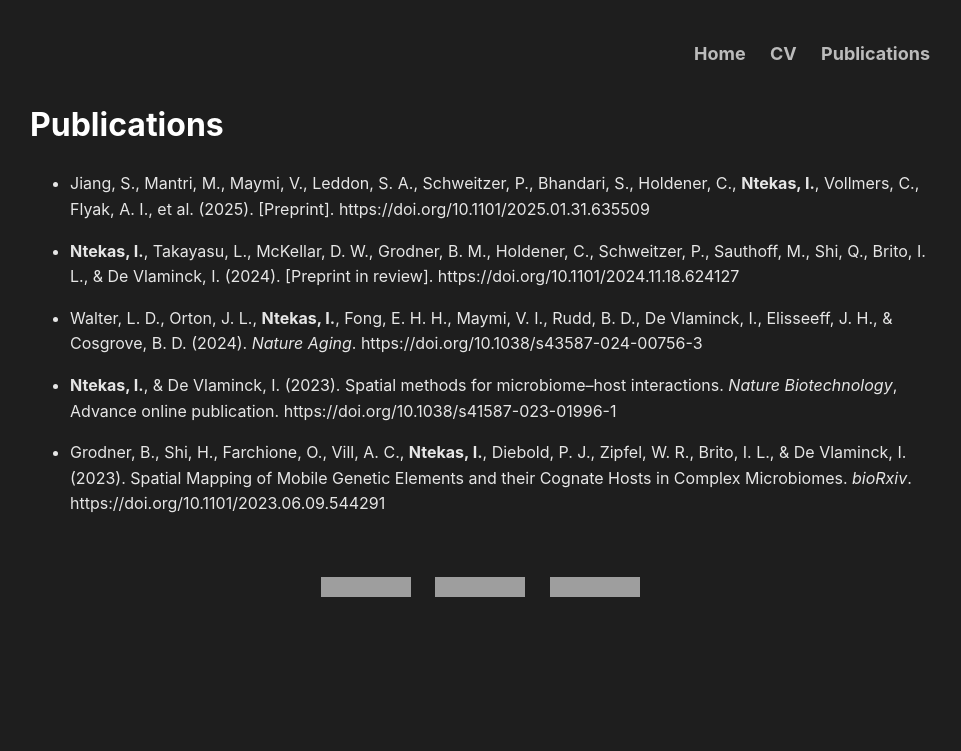
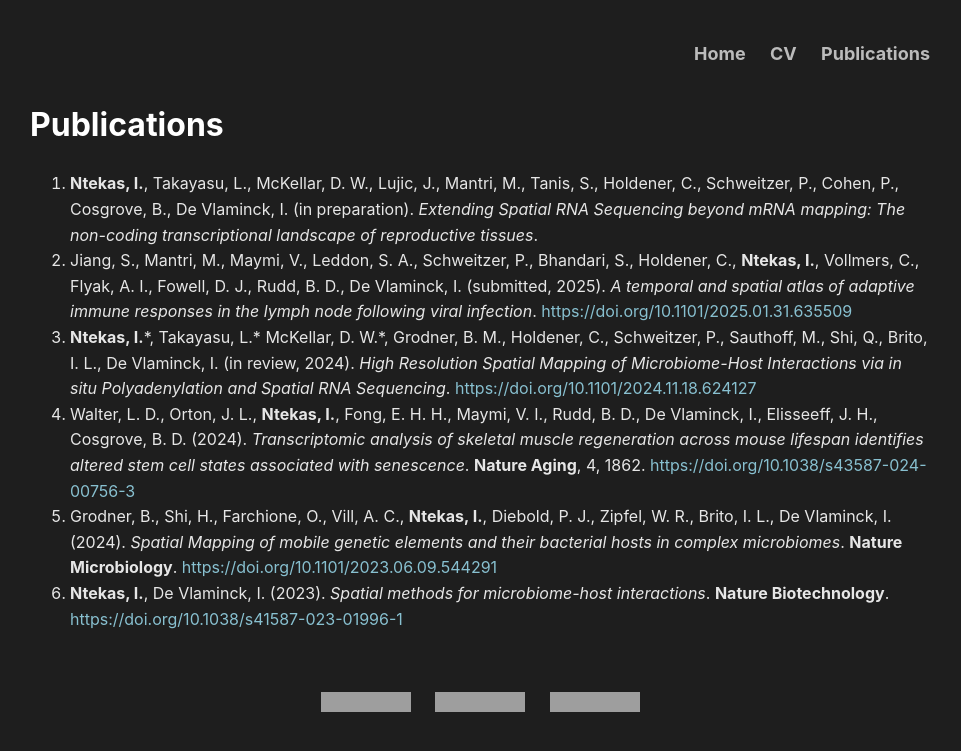
Before and after one commit to ntekasi/ntekasi.github.io, a Jekyll site: the page built from pages/publications.md, in a window 1280 px wide. Shown: the top 751 px of the page, without its empty margins (160-1121 px from the left). Built offline with Jekyll 4.4.1, drawn with Linux system fonts in a browser that asks for light colours; grey boxes are pictures that could not be loaded.

```diff
--- a/pages/publications.md
+++ b/pages/publications.md
@@ -6,12 +6,16 @@ permalink: /publications/
 
 # Publications
 
-- Jiang, S., Mantri, M., Maymi, V., Leddon, S. A., Schweitzer, P., Bhandari, S., Holdener, C., **Ntekas, I.**, Vollmers, C., Flyak, A. I., et al. (2025). [Preprint]. https://doi.org/10.1101/2025.01.31.635509
+<ol>
+  <li><strong>Ntekas, I.</strong>, Takayasu, L., McKellar, D. W., Lujic, J., Mantri, M., Tanis, S., Holdener, C., Schweitzer, P., Cohen, P., Cosgrove, B., De Vlaminck, I. (in preparation). <em>Extending Spatial RNA Sequencing beyond mRNA mapping: The non-coding transcriptional landscape of reproductive tissues</em>.</li>
 
-- **Ntekas, I.**, Takayasu, L., McKellar, D. W., Grodner, B. M., Holdener, C., Schweitzer, P., Sauthoff, M., Shi, Q., Brito, I. L., & De Vlaminck, I. (2024). [Preprint in review]. https://doi.org/10.1101/2024.11.18.624127
+  <li>Jiang, S., Mantri, M., Maymi, V., Leddon, S. A., Schweitzer, P., Bhandari, S., Holdener, C., <strong>Ntekas, I.</strong>, Vollmers, C., Flyak, A. I., Fowell, D. J., Rudd, B. D., De Vlaminck, I. (submitted, 2025). <em>A temporal and spatial atlas of adaptive immune responses in the lymph node following viral infection</em>. <a href="https://doi.org/10.1101/2025.01.31.635509" target="_blank">https://doi.org/10.1101/2025.01.31.635509</a></li>
 
-- Walter, L. D., Orton, J. L., **Ntekas, I.**, Fong, E. H. H., Maymi, V. I., Rudd, B. D., De Vlaminck, I., Elisseeff, J. H., & Cosgrove, B. D. (2024). *Nature Aging*. https://doi.org/10.1038/s43587-024-00756-3
+  <li><strong>Ntekas, I.</strong>*, Takayasu, L.* McKellar, D. W.*, Grodner, B. M., Holdener, C., Schweitzer, P., Sauthoff, M., Shi, Q., Brito, I. L., De Vlaminck, I. (in review, 2024). <em>High Resolution Spatial Mapping of Microbiome-Host Interactions via in situ Polyadenylation and Spatial RNA Sequencing</em>. <a href="https://doi.org/10.1101/2024.11.18.624127" target="_blank">https://doi.org/10.1101/2024.11.18.624127</a></li>
 
-- **Ntekas, I.**, & De Vlaminck, I. (2023). Spatial methods for microbiome–host interactions. *Nature Biotechnology*, Advance online publication. https://doi.org/10.1038/s41587-023-01996-1
+  <li>Walter, L. D., Orton, J. L., <strong>Ntekas, I.</strong>, Fong, E. H. H., Maymi, V. I., Rudd, B. D., De Vlaminck, I., Elisseeff, J. H., Cosgrove, B. D. (2024). <em>Transcriptomic analysis of skeletal muscle regeneration across mouse lifespan identifies altered stem cell states associated with senescence</em>. <strong>Nature Aging</strong>, 4, 1862. <a href="https://doi.org/10.1038/s43587-024-00756-3" target="_blank">https://doi.org/10.1038/s43587-024-00756-3</a></li>
 
-- Grodner, B., Shi, H., Farchione, O., Vill, A. C., **Ntekas, I.**, Diebold, P. J., Zipfel, W. R., Brito, I. L., & De Vlaminck, I. (2023). Spatial Mapping of Mobile Genetic Elements and their Cognate Hosts in Complex Microbiomes. *bioRxiv*. https://doi.org/10.1101/2023.06.09.544291
+  <li>Grodner, B., Shi, H., Farchione, O., Vill, A. C., <strong>Ntekas, I.</strong>, Diebold, P. J., Zipfel, W. R., Brito, I. L., De Vlaminck, I. (2024). <em>Spatial Mapping of mobile genetic elements and their bacterial hosts in complex microbiomes</em>. <strong>Nature Microbiology</strong>. <a href="https://doi.org/10.1101/2023.06.09.544291" target="_blank">https://doi.org/10.1101/2023.06.09.544291</a></li>
+
+  <li><strong>Ntekas, I.</strong>, De Vlaminck, I. (2023). <em>Spatial methods for microbiome-host interactions</em>. <strong>Nature Biotechnology</strong>. <a href="https://doi.org/10.1038/s41587-023-01996-1" target="_blank">https://doi.org/10.1038/s41587-023-01996-1</a></li>
+</ol>
```
